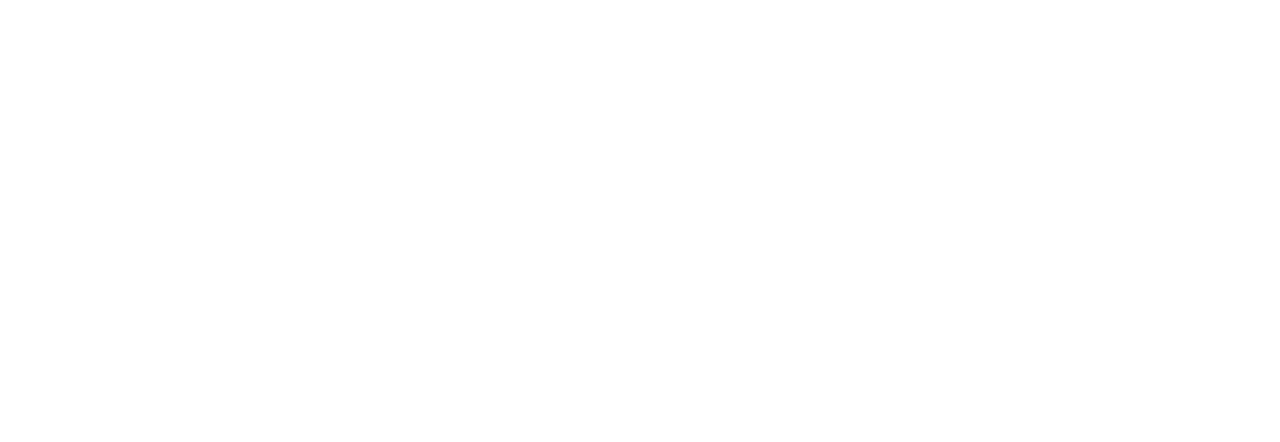
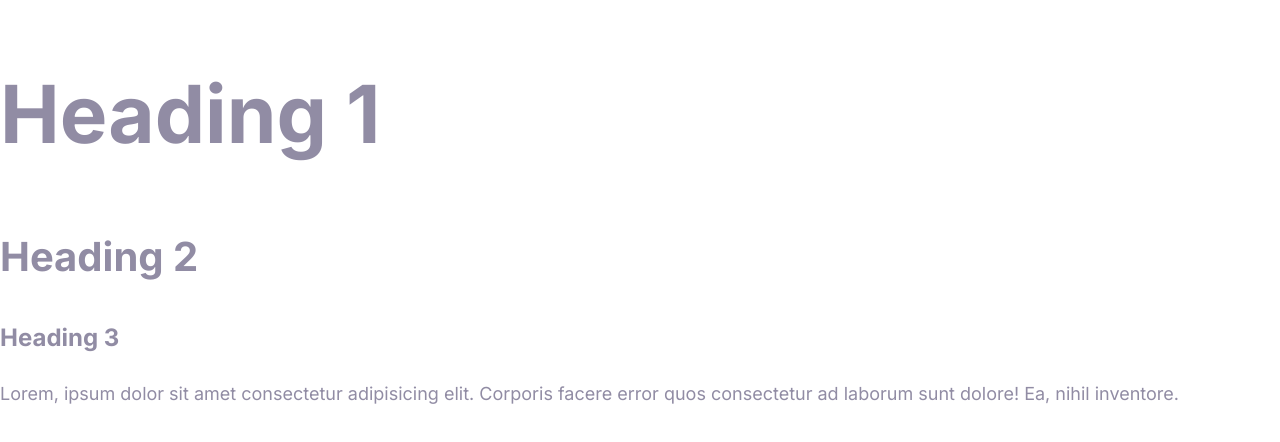
Before and after one commit to rgarza0416/Moshify, a plain HTML site: page index.html in a window 1280 px wide. Drawn offline with Linux system fonts and the light colour scheme.

Commit message:
deine fonts

```diff
--- a/css/styles.css
+++ b/css/styles.css
@@ -1,3 +1,7 @@
+html {
+    /* 62.5% of 16px = 10px */
+    font-size: 62.5%;
+}
 :root {
     --color-primary: #2584ff;
     --color-secondary: #00d9ff;
@@ -5,3 +9,50 @@
     --color-headings: #1b0760;
     --color-body: #918ca4;
 }
+
+body {
+    font-family: Inter, Arial, Helvetica, sans-serif;
+    font-size: 2.4rem;
+    line-height: 1.5;
+    color: var(--color-body)
+}
+
+h1, h2, h3 {
+    color: var(--color-headings)
+    margin-bottom: 1rem;
+}
+
+h1 {
+  /* 1 x font size of the html element*/
+    font-size: 7rem;
+}
+
+h2 {
+    font-size: 4rem;
+}
+
+h3 {
+    font-size: 3rem;
+}
+
+p {
+    margin-top: 0;
+}
+
+@media screen and (min-width: 1024px) {
+    body {
+        font-size: 1.8rem;
+    }
+
+    h1 {
+        font-size: 8rem;
+    }
+
+    h2 {
+        font-size: 4rem;
+    }
+
+    h3 {
+        font-size: 2.4rem;
+    }
+}
--- a/index.html
+++ b/index.html
@@ -4,8 +4,21 @@
     <meta charset="UTF-8" />
     <meta name="viewport" content="width=device-width, initial-scale=1.0" />
     <title>Document</title>
+    <link rel="preconnect" href="https://fonts.gstatic.com" />
+    <link
+      href="https://fonts.googleapis.com/css2?family=Inter:wght@400;700&display=swap"
+      rel="stylesheet"
+    />
     <link rel="stylesheet" href="css/normalize.css" />
     <link rel="stylesheet" href="css/styles.css" />
   </head>
-  <body></body>
+  <body>
+    <h1>Heading 1</h1>
+    <h2>Heading 2</h2>
+    <h3>Heading 3</h3>
+    <p>
+      Lorem, ipsum dolor sit amet consectetur adipisicing elit. Corporis facere
+      error quos consectetur ad laborum sunt dolore! Ea, nihil inventore.
+    </p>
+  </body>
 </html>
```
